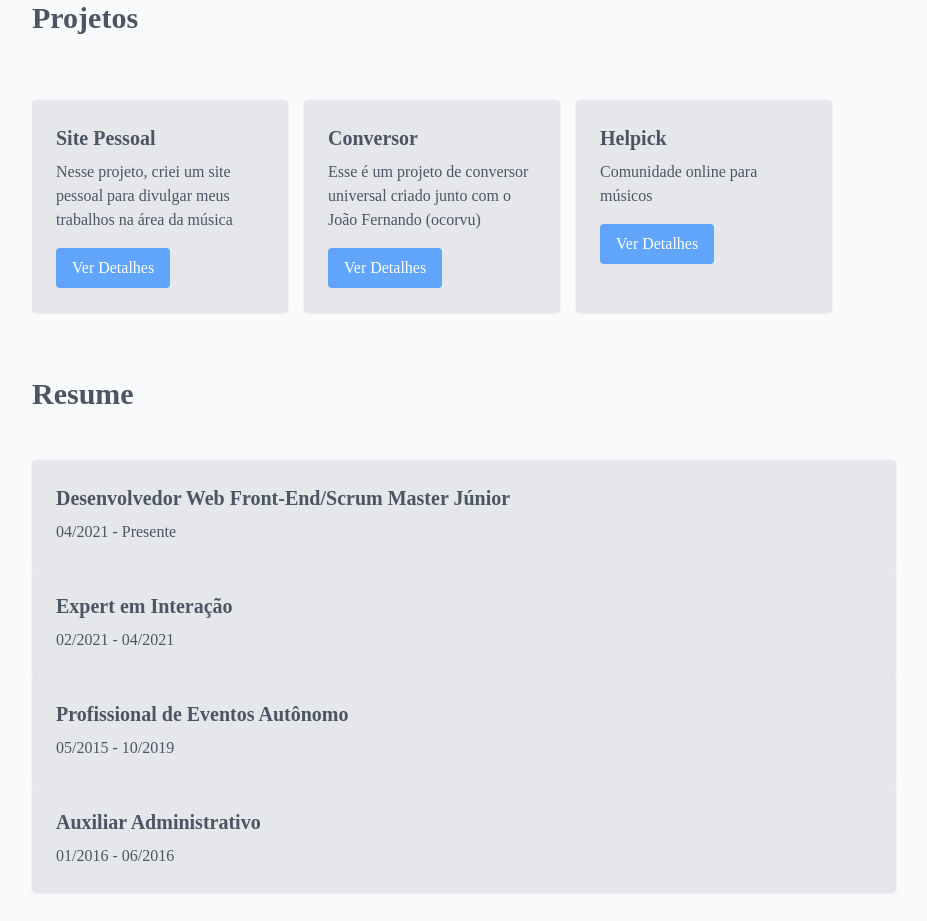
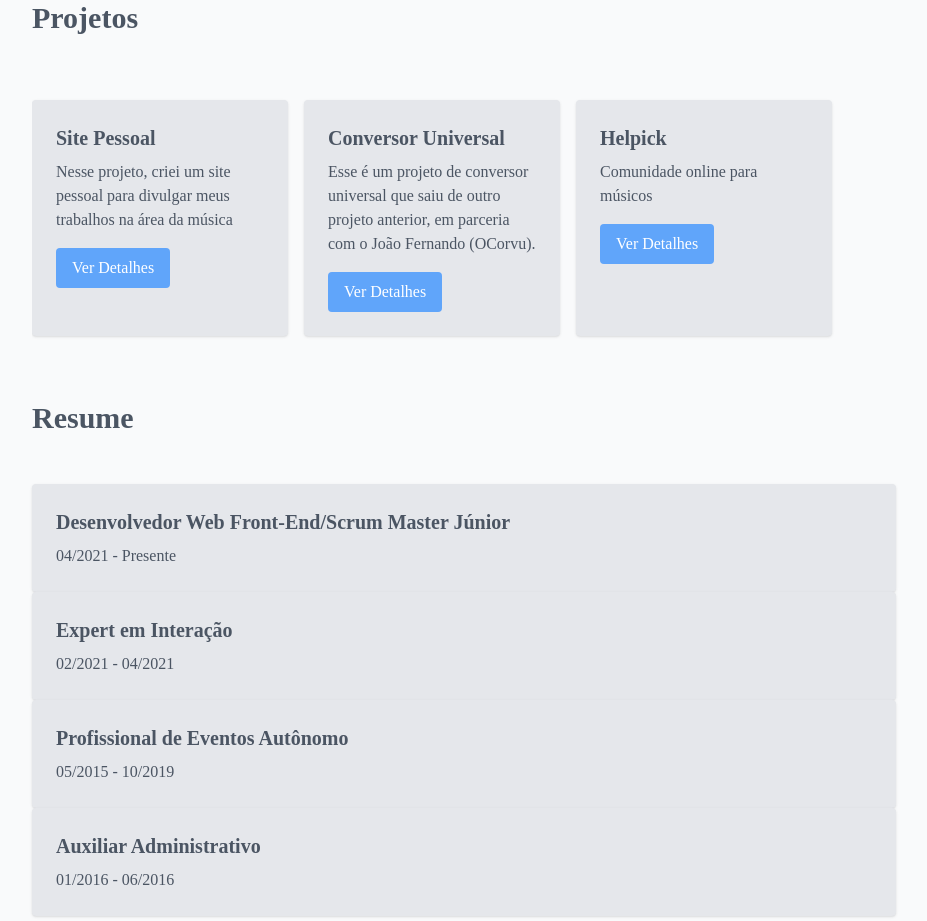
Before and after one commit to joaoluis17/portfolio, a Vue app: page / in a window 1280 px wide. Shown: the part 980-1901 px from the top of the page, without its empty margins (176-1103 px from the left). Built offline with nearby package versions, Linux system fonts and the light colour scheme.

Commit message:
adicionando o novo projeto no portfolio

```diff
--- a/src/views/Projects.vue
+++ b/src/views/Projects.vue
@@ -67,10 +67,11 @@ data() {
         linkSite: 'https://john-prado.netlify.app/',
       },
       {
-        title: 'Conversor',
-        description: 'Esse é um projeto de conversor universal criado junto com o João Fernando (ocorvu)',
-        fullDescription: 'Criamos esse projeto com o intuito de estudarmos o Front-End. Nele, temos um conversor de texto com as seguintes opções: Maiúsculo, Minúsculo, Capitalizar, MaIuScUlO, mInUsCuLo, Inverso, Reverso e Copiar texto. Além de um conversor de medidas, com as opções: km, hm, dam, m, dm, cm, mm.',
+        title: 'Conversor Universal',
+        description: 'Esse é um projeto de conversor universal que saiu de outro projeto anterior, em parceria com o João Fernando (OCorvu).',
+        fullDescription: 'Criamos o primeiro projeto com o intuito de estudarmos o Front-End. Nele, criamos dois conversores: Conversor de Texto com as seguintes opções: Maiúsculo, Minúsculo, Capitalizar, MaIuScUlO, mInUsCuLo, Inverso, Reverso e Copiar texto. E um conversor de medidas, com as opções: km, hm, dam, m, dm, cm, mm. Eu segui com esse projeto, criando outro repositório do zero mas, usando esse como base. Além desses dois conversores já citados, criei também um conversor de Moedas, onde simultaneamente, você pode converter as seguintes moedas: Real "R$"; Peso Argentino "ARS"; Dólar EUA "$"; Dólar Canadense "CAD"; Euro "€"; Libra Esterlina "£"; Franco Suíço "CHF"; Rublo Russo "RUB"; Iene "JP¥"; Renminbi (China) "元/¥"; Won Sul-Coreano "₩" e; Dólar Australiano "AU$" . Esse é um projeto com HTML5, Tailwind CSS e Vanilla JavaScript.',
         link: 'https://github.com/ocorvu/conversor.git',
+        linkSite: 'https://conversor-universal.netlify.app/',
       },
       {
         title: 'Helpick',
```
